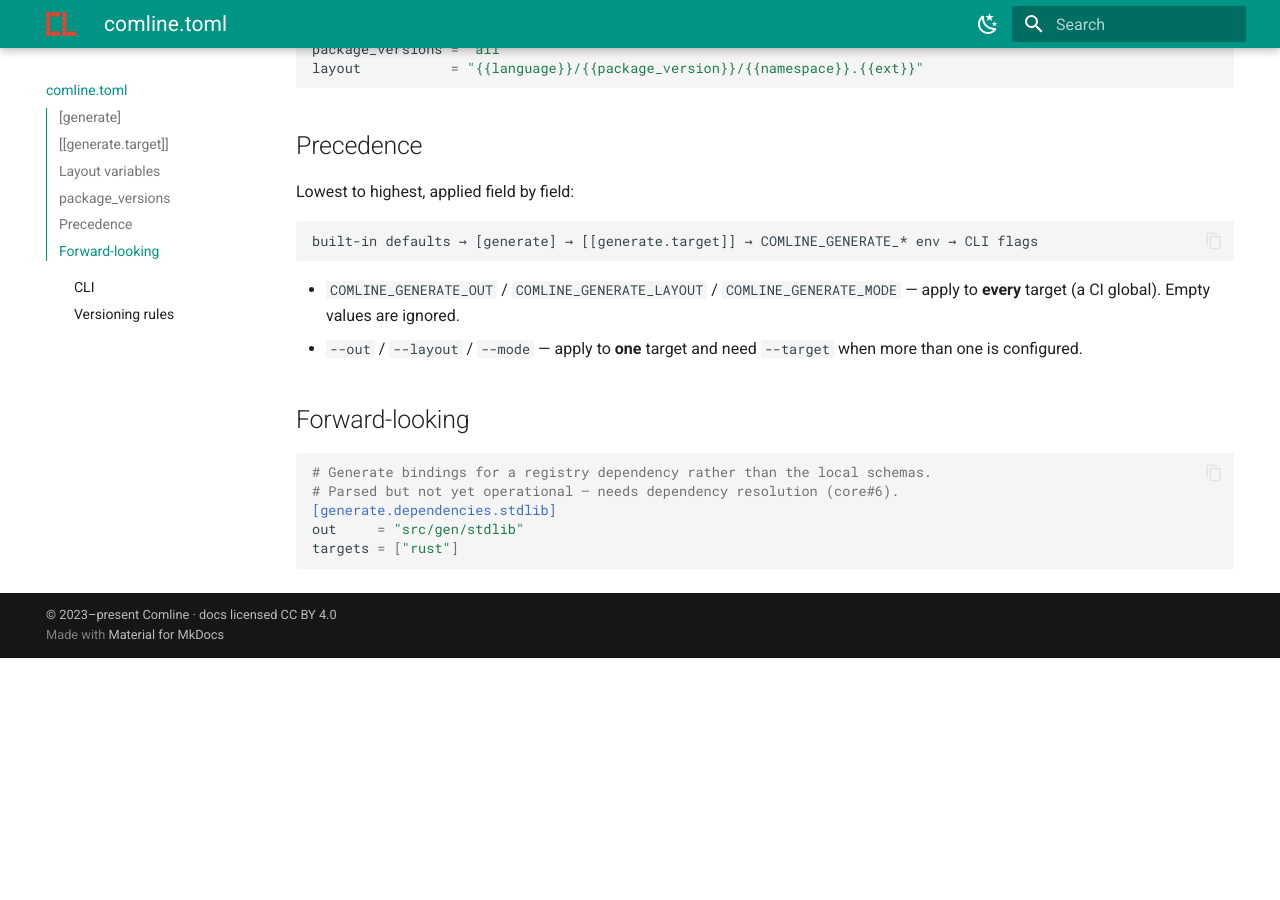
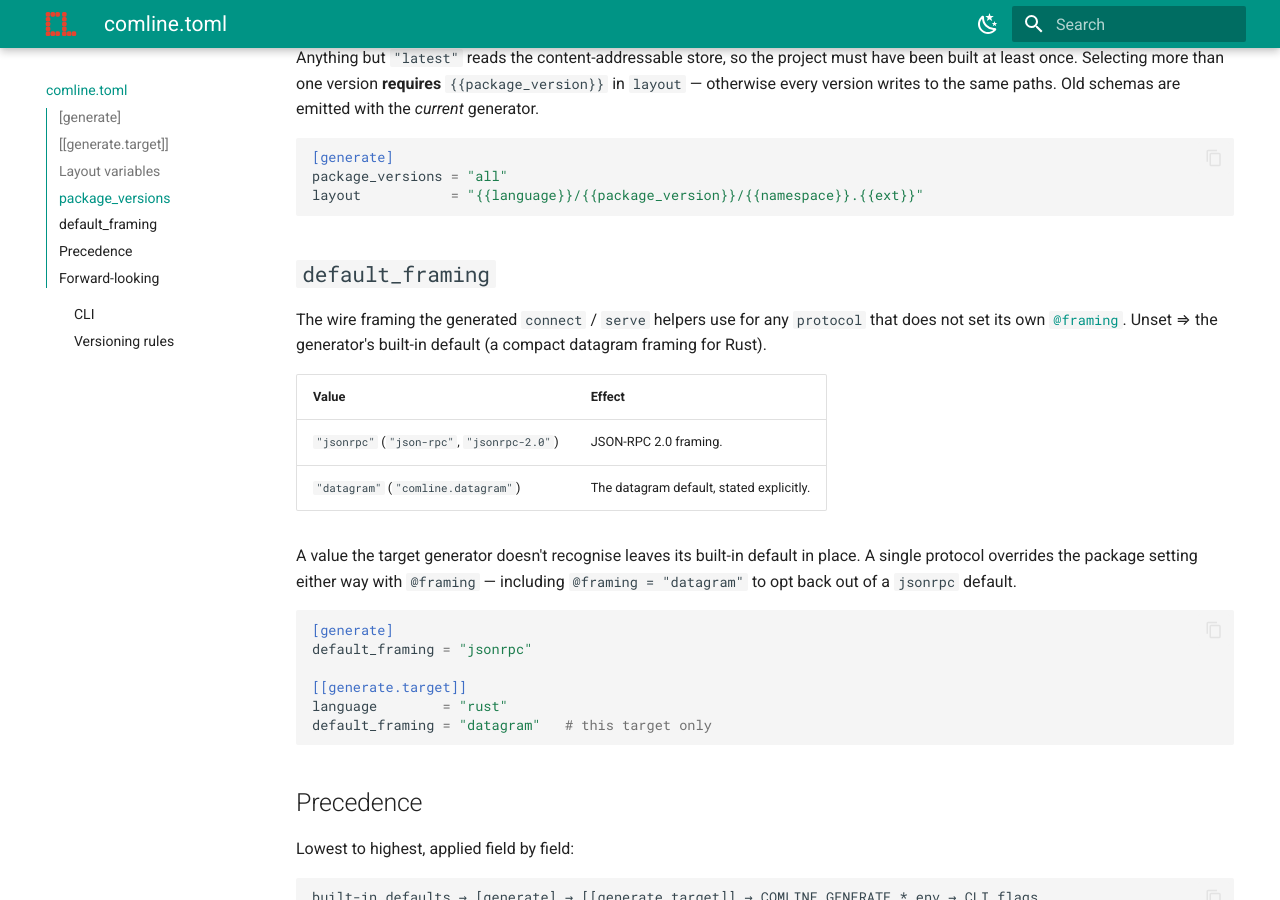
Before and after one commit to ComlineProject/docs, an MkDocs documentation site: the page built from docs/docs/reference/comline-toml.md, in a window 1280 px wide and 900 px high, scrolled down 2118 px. Built offline with MkDocs 1.6.1 and Material for MkDocs 9.7.7, drawn with Linux system fonts in a browser that asks for light colours; the version menu is left out; before the commit the page ends 2776 px from its top, so only the background shows below that; some of the changed text lies outside the part shown.

Commit message:
docs: comline.toml default_framing (generation#17 + comline-rust#10 + cli#27)
reference/comline-toml.md — a `default_framing` key on `[generate]` /
`[[generate.target]]` with its own section (recognised values, the
`@framing` override, the per-target example).

design/core-target-contract.md — record the package-wide default alongside
the per-`protocol` `@framing` selector; drop it from the open-items lists.

````diff
--- a/docs/docs/reference/comline-toml.md
+++ b/docs/docs/reference/comline-toml.md
@@ -18,6 +18,7 @@ Defaults for every target.
 | `layout` | string (template) | `"{{language}}/{{namespace}}.{{ext}}"` | Path of each generated file under `out`. Handlebars, strict. |
 | `mode` | `"code"` \| `"lib"` \| `"dylib"` | `"code"` | Emit form. Only `code` is implemented. |
 | `package_versions` | `"latest"` \| `"all"` \| list | `"latest"` | Which package versions to emit — see [below](#package_versions). |
+| `default_framing` | string | — | Wire framing for protocols that don't pick one with [`@framing`](../guide/idl/protocol.md#protocol-annotations) — see [below](#default_framing). |
 
 ## `[[generate.target]]`
 
@@ -28,7 +29,7 @@ be repeated here to override it for this target only.
 |---|---|---|
 | `language` | string | **Required.** Must be one the manifest declares under `code_generation.languages`. |
 | `lang_version` | string | Optional; selects a version-specific generator. Defaults to what `config.idp` declared. |
-| `out`, `layout`, `mode`, `package_versions` | — | Per-target override of the `[generate]` value. |
+| `out`, `layout`, `mode`, `package_versions`, `default_framing` | — | Per-target override of the `[generate]` value. |
 
 ```toml
 [generate]
@@ -71,6 +72,31 @@ package_versions = "all"
 layout           = "{{language}}/{{package_version}}/{{namespace}}.{{ext}}"
 ```
 
+## `default_framing`
+
+The wire framing the generated `connect` / `serve` helpers use for any
+`protocol` that does not set its own [`@framing`](../guide/idl/protocol.md#protocol-annotations).
+Unset ⇒ the generator's built-in default (a compact datagram framing for Rust).
+
+| Value | Effect |
+|---|---|
+| `"jsonrpc"` (`"json-rpc"`, `"jsonrpc-2.0"`) | JSON-RPC 2.0 framing. |
+| `"datagram"` (`"comline.datagram"`) | The datagram default, stated explicitly. |
+
+A value the target generator doesn't recognise leaves its built-in default in
+place. A single protocol overrides the package setting either way with
+`@framing` — including `@framing = "datagram"` to opt back out of a `jsonrpc`
+default.
+
+```toml
+[generate]
+default_framing = "jsonrpc"
+
+[[generate.target]]
+language        = "rust"
+default_framing = "datagram"   # this target only
+```
+
 ## Precedence
 
 Lowest to highest, applied field by field:
````
Also changed, not shown: docs/docs/design/core-target-contract.md (+11 -10 lines).
